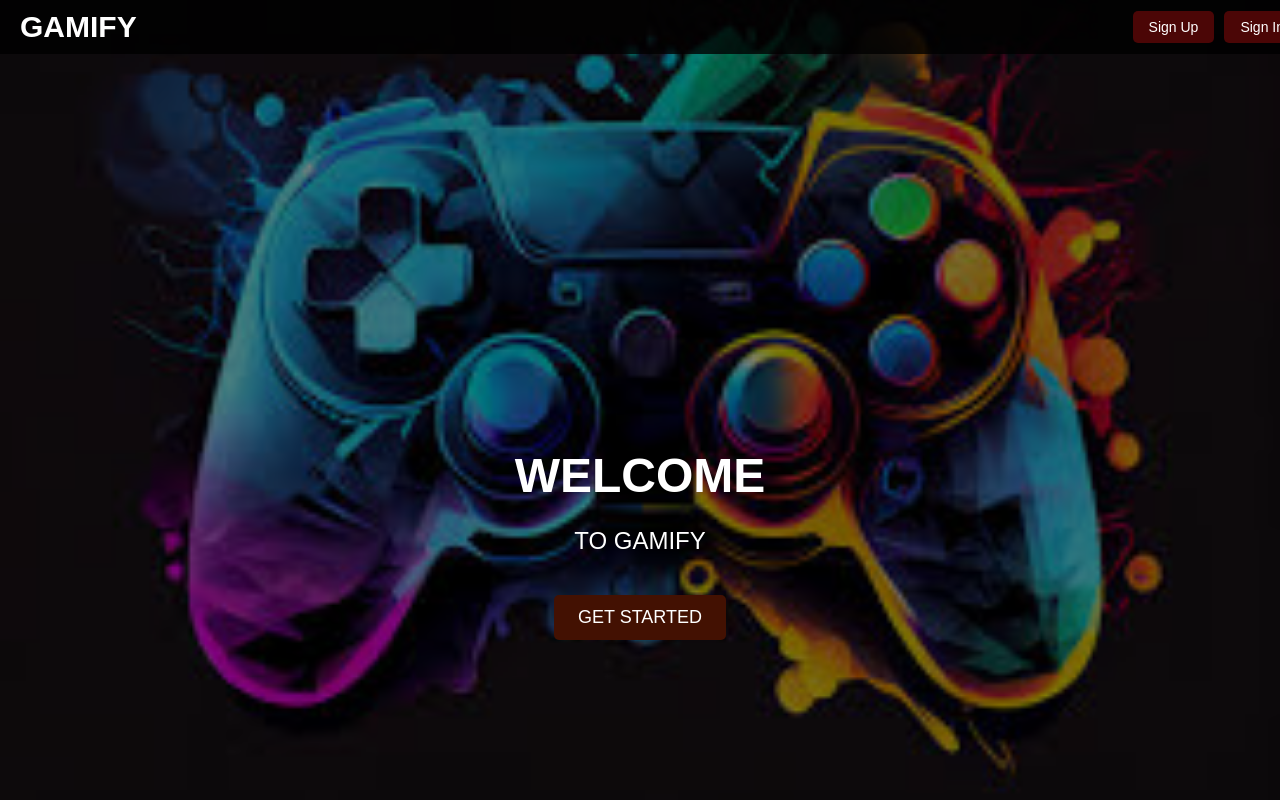
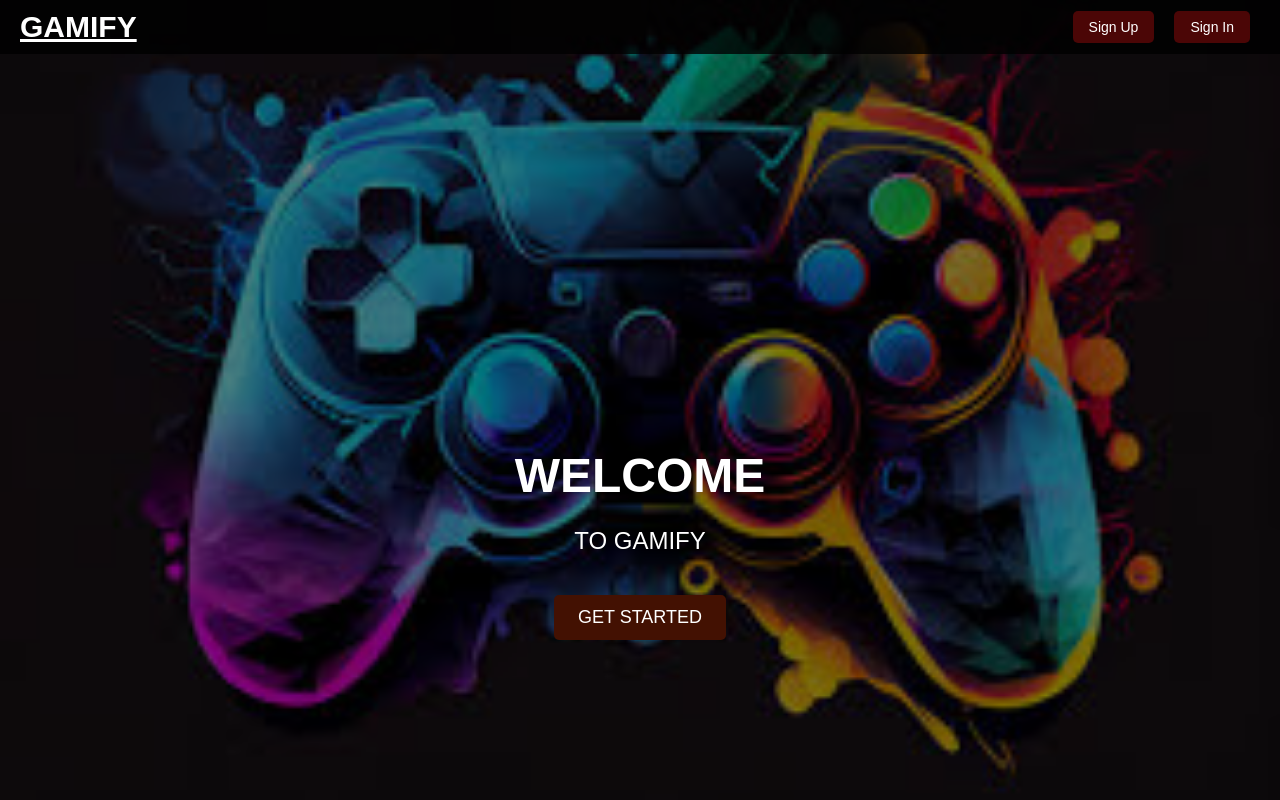
Before and after one commit to Nawal-Akhlaq/Web-project, a website: page Web project/landing.html in a window 1280 px wide. Drawn offline with Linux system fonts and the light colour scheme.

Commit message:
Update landing.html

```diff
--- a/Web project/landing.html
+++ b/Web project/landing.html
@@ -99,10 +99,10 @@
 </head>
 <body>
   <div class="header">
-    <div class="logo">GAMIFY</div>
+    <div class="logo"><u>GAMIFY</u></div>
     <div class="buttons">
-      <button>Sign Up</button>
-      <button>Sign In</button>
+      <a href="index.html"><button style=" margin-right: 20px;">Sign Up</button></a>
+      <a href="index.html"><button style=" margin-right: 50px;" >Sign In</button></a>
     </div>
   </div>
 
```
